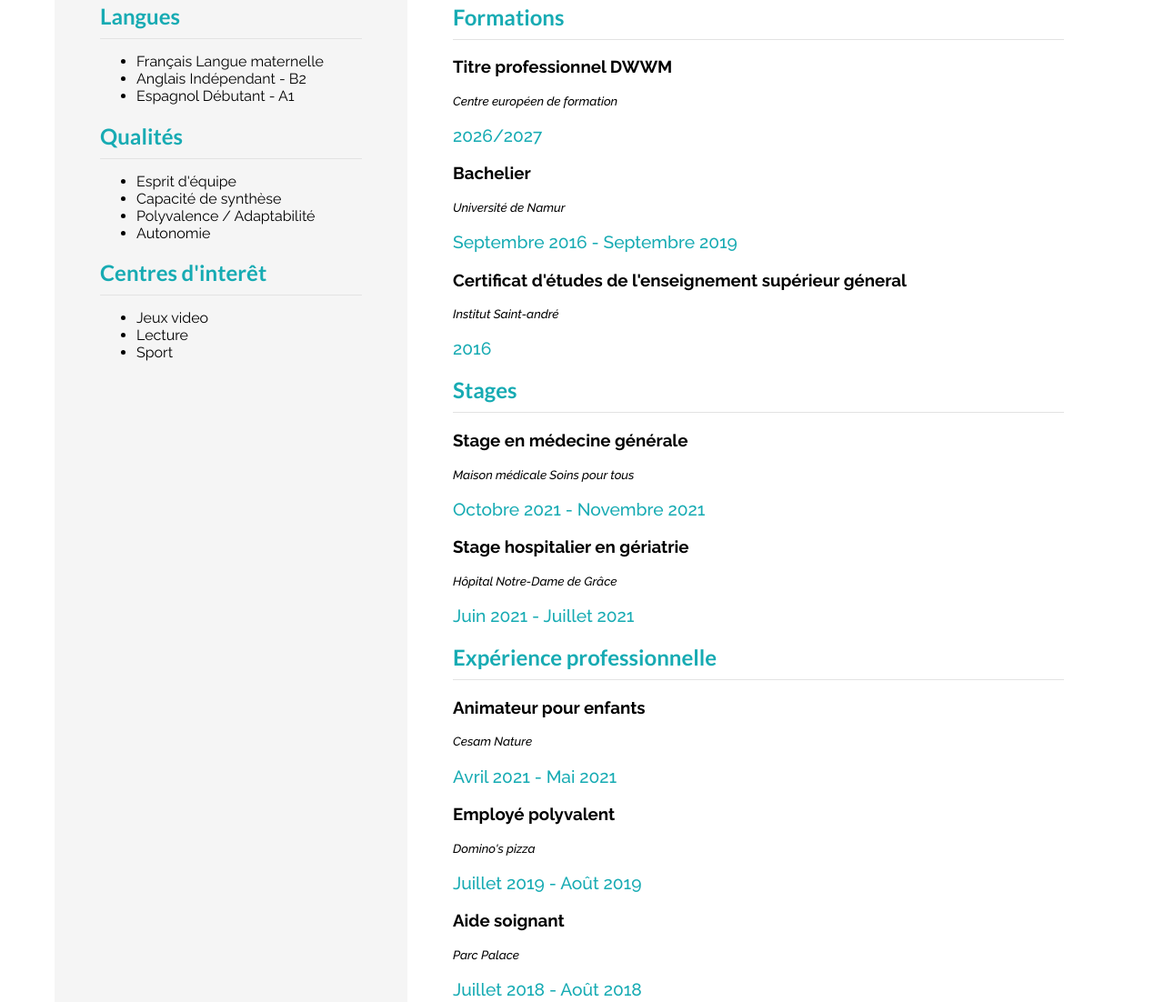
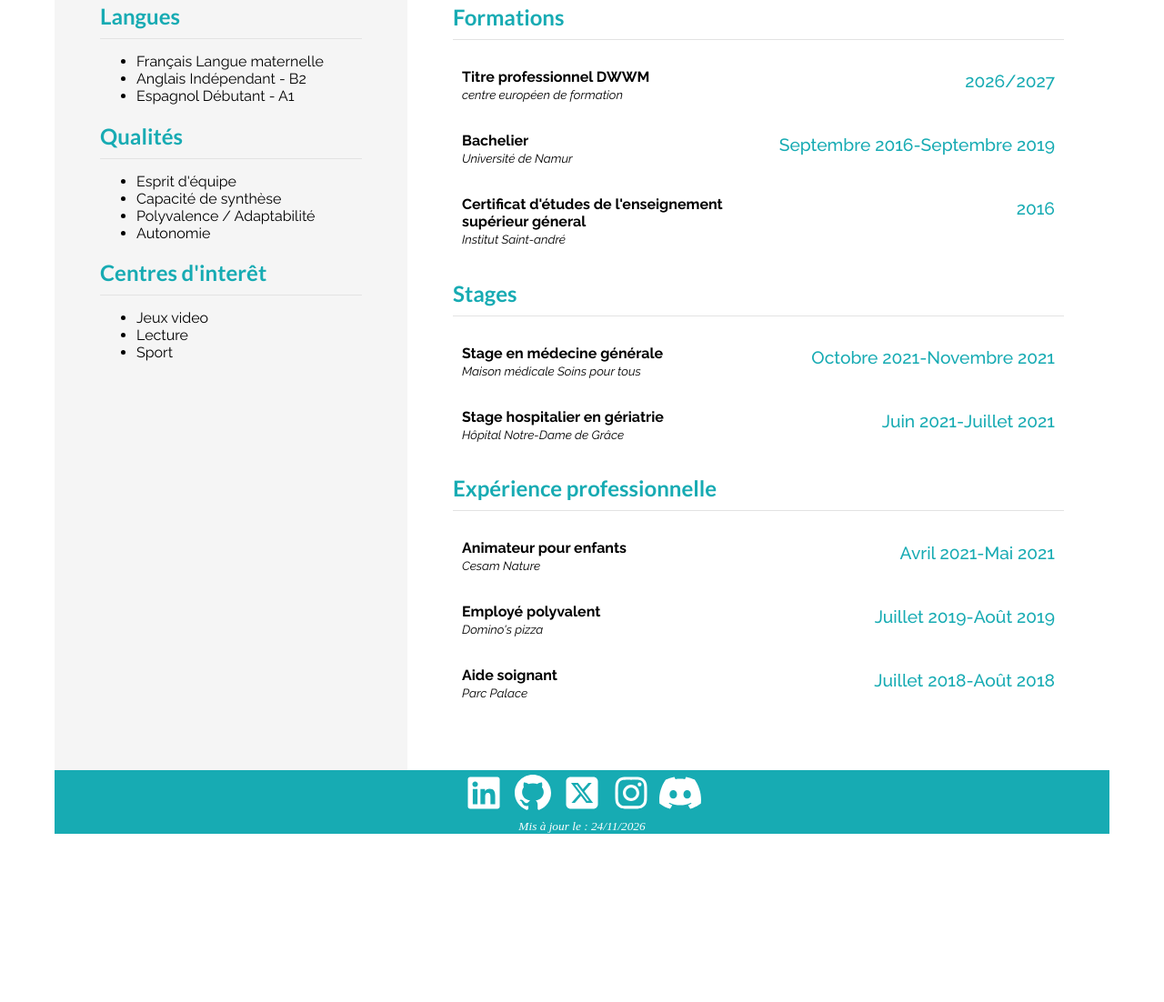
Before and after one commit to florianK-create/Ndumba_Yann_Devoir_3_CV_HTML_CSS, a plain HTML site: page index.html in a window 1280 px wide. Shown: the part 376-1478 px from the top of the page at 91% size. After the commit the page ends 1293 px from the top, so only its background shows below. Drawn offline with Linux system fonts and the light colour scheme.

Commit message:
right bloc finished

```diff
--- a/assets/css/style.css
+++ b/assets/css/style.css
@@ -17,7 +17,7 @@
   font-style: italic;
 }
 
-/* Positionnement et couleurs des blocs */
+/* Positionnement et couleurs géneraux */
 
 body {
     width: 1160px;
@@ -108,7 +108,7 @@ header{
 }
 
 
- /* corps du cv */
+/* corps du cv */
 
 main{
     display: flex;
@@ -126,11 +126,7 @@ main h2{
     padding: 20px 50px 60px;
 }
 
-#left-bloc{
-    flex-basis: 30%;
-    order: 1;
-    background-color: #f5f5f5;
-}
+  /* bloc droit */
 
 #right-bloc{
     flex-basis: 70%;
@@ -149,16 +145,40 @@ main h2{
     font-weight: 500;
 }
 
-.location{
-    font-style: italic;
-    font-size: smaller;
-    font-weight: 500;
-}
-
 .period{
     color: #17abb3;
     font-size: larger;
     font-weight: 500;
+    display: flex;
+    flex-direction: row;
+    justify-content: end;
+}
+
+#right-bloc section ul li{
+    display: flex;
+    flex-direction: row;
+    padding: 0 10px;
+}
+
+#right-bloc section ul li:hover{
+    background-color: #e3e3e3;
+    border-left: 5px solid #17abb3;
+}
+
+#right-bloc section ul li p{
+    flex-basis: 100%;
+}
+
+em{
+    font-size: smaller;
+}
+
+  /* bloc gauche */
+
+  #left-bloc{
+    flex-basis: 30%;
+    order: 1;
+    background-color: #f5f5f5;
 }
 
 
--- a/index.html
+++ b/index.html
@@ -39,18 +39,24 @@
                 <h2>Formations</h2>
                 <ul>
                     <li>
-                        <h3>Titre professionnel DWWM</h3>
-                        <p class="location">Centre européen de formation</p>
+                        <p>
+                            <strong>Titre professionnel DWWM</strong><br>
+                            <em>centre européen de formation</em>
+                        </p>
                         <p class="period"><time datetime="2026">2026</time>/<time datetime="2027">2027</time></p>
                     </li>
                     <li>
-                        <h3>Bachelier</h3>
-                        <p class="location">Université de Namur</p>
+                        <p>
+                            <strong>Bachelier</strong><br>
+                            <em>Université de Namur</em>
+                        </p>
                         <p class="period"><time datetime="2016-09">Septembre 2016</time> - <time datetime="2019-09">Septembre 2019</time></p>
                     </li>
                     <li>
-                        <h3>Certificat d'études de l'enseignement supérieur géneral</h3>
-                        <p class="location">Institut Saint-andré</p>
+                        <p>
+                            <strong>Certificat d'études de l'enseignement supérieur géneral</strong><br>
+                            <em>Institut Saint-andré</em>
+                        </p>
                         <p class="period"><time datetime="2016">2016</time></p>
                     </li>
                 </ul>
@@ -59,13 +65,17 @@
                 <h2>Stages</h2>
                 <ul>
                     <li>
-                        <h3>Stage en médecine générale</h3>
-                        <p class="location">Maison médicale Soins pour tous</p>
+                        <p>
+                            <strong>Stage en médecine générale</strong><br>
+                            <em>Maison médicale Soins pour tous</em>
+                        </p>
                         <p class="period"><time datetime="2021-10">Octobre 2021</time> - <time datetime="2021-11">Novembre 2021</time></p>
                     </li>
                     <li>
-                        <h3>Stage hospitalier en gériatrie</h3>
-                        <p class="location">Hôpital Notre-Dame de Grâce</p>
+                        <p>
+                            <strong>Stage hospitalier en gériatrie</strong><br>
+                            <em>Hôpital Notre-Dame de Grâce</em>
+                        </p>
                         <p class="period"><time datetime="2021-06">Juin 2021</time> - <time datetime="2021-07">Juillet 2021</time></p>
                     </li>
                 </ul>
@@ -74,18 +84,24 @@
                 <h2>Expérience professionnelle</h2>
                 <ul>
                     <li>
-                        <h3>Animateur pour enfants</h3>
-                        <p class="location">Cesam Nature</p>
+                        <p>
+                            <strong>Animateur pour enfants</strong><br>
+                            <em>Cesam Nature</em>
+                        </p>
                         <p class="period"><time datetime="2021-04">Avril 2021</time> - <time datetime="2021-05">Mai 2021</time></p>
                     </li>
                     <li>
-                        <h3>Employé polyvalent</h3>
-                        <p class="location">Domino's pizza</p>
+                        <p>
+                            <strong>Employé polyvalent</strong><br>
+                            <em>Domino's pizza</em>
+                        </p>
                         <p class="period"><time datetime="2019-07">Juillet 2019</time> - <time datetime="2019-08">Août 2019</time></p>
                     </li>
                     <li>
-                        <h3>Aide soignant</h3>
-                        <p class="location">Parc Palace</p>
+                        <p>
+                            <strong>Aide soignant</strong><br>
+                            <em>Parc Palace</em>
+                        </p>
                         <p class="period"><time datetime="2018-07">Juillet 2018</time> - <time datetime="2018-08">Août 2018</time></p>
                     </li>
                 </ul>
```
